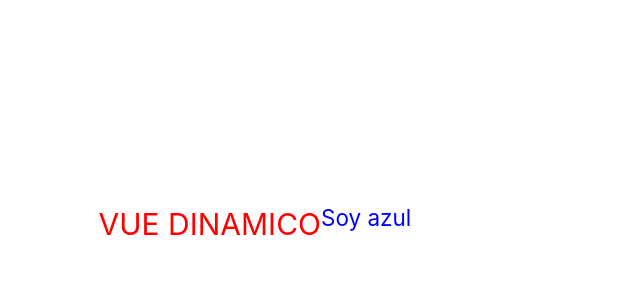
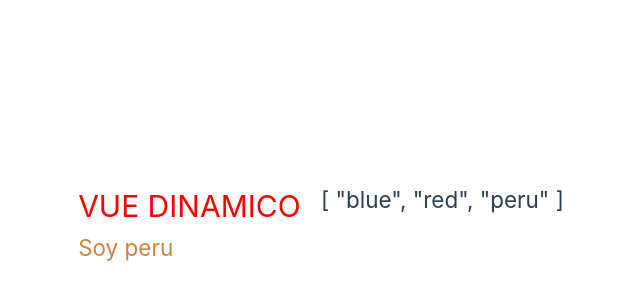
Before and after one commit to EderNieves01/toPracticVue, a Vue app: page / in a window 1280 px wide. Shown: the part 176-476 px from the top of the page, without its empty margins (319-959 px from the left). Built offline with nearby package versions, Linux system fonts and the light colour scheme.

Commit message:
arraysVue

```diff
--- a/src/App.vue
+++ b/src/App.vue
@@ -2,13 +2,15 @@
 <!-- v-bind:style="namevar" esto agrega una variable como atributo -->
 <script setup>
 const name = 'Vue dinamico';
-const styleColor = "color: blue"
+const styleColor = "color: blue";
+const arrayColores = ["blue", "red", "peru"];
 </script>
 
 <template>
 
   <h1>{{name.toUpperCase()}}</h1>
-  <h2 v-bind:style="styleColor">Soy azul</h2>
+  <h2>{{ arrayColores }}</h2>
+  <h2 :style="`color: ${arrayColores[2]}`">Soy peru</h2>
 
 </template>
 
```
